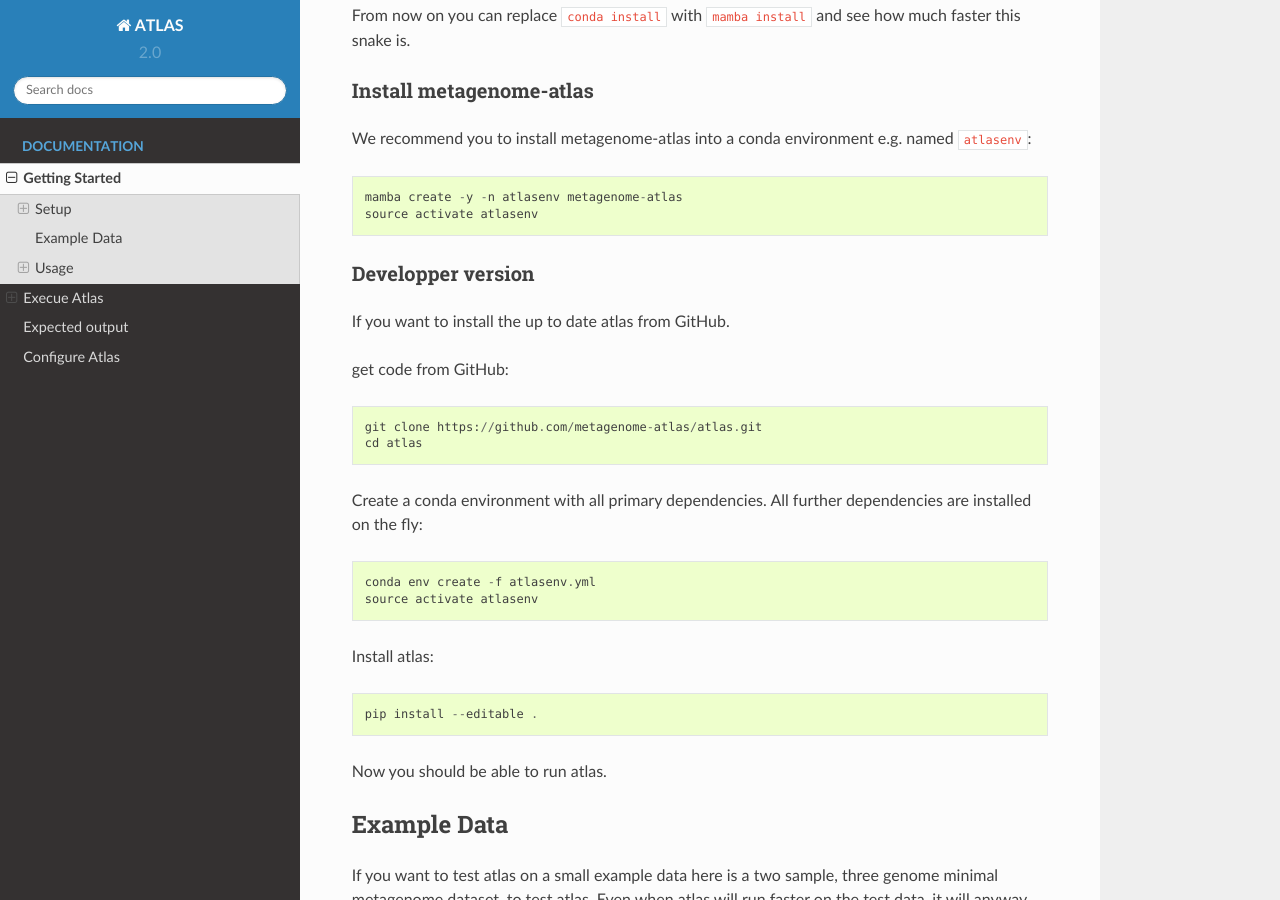
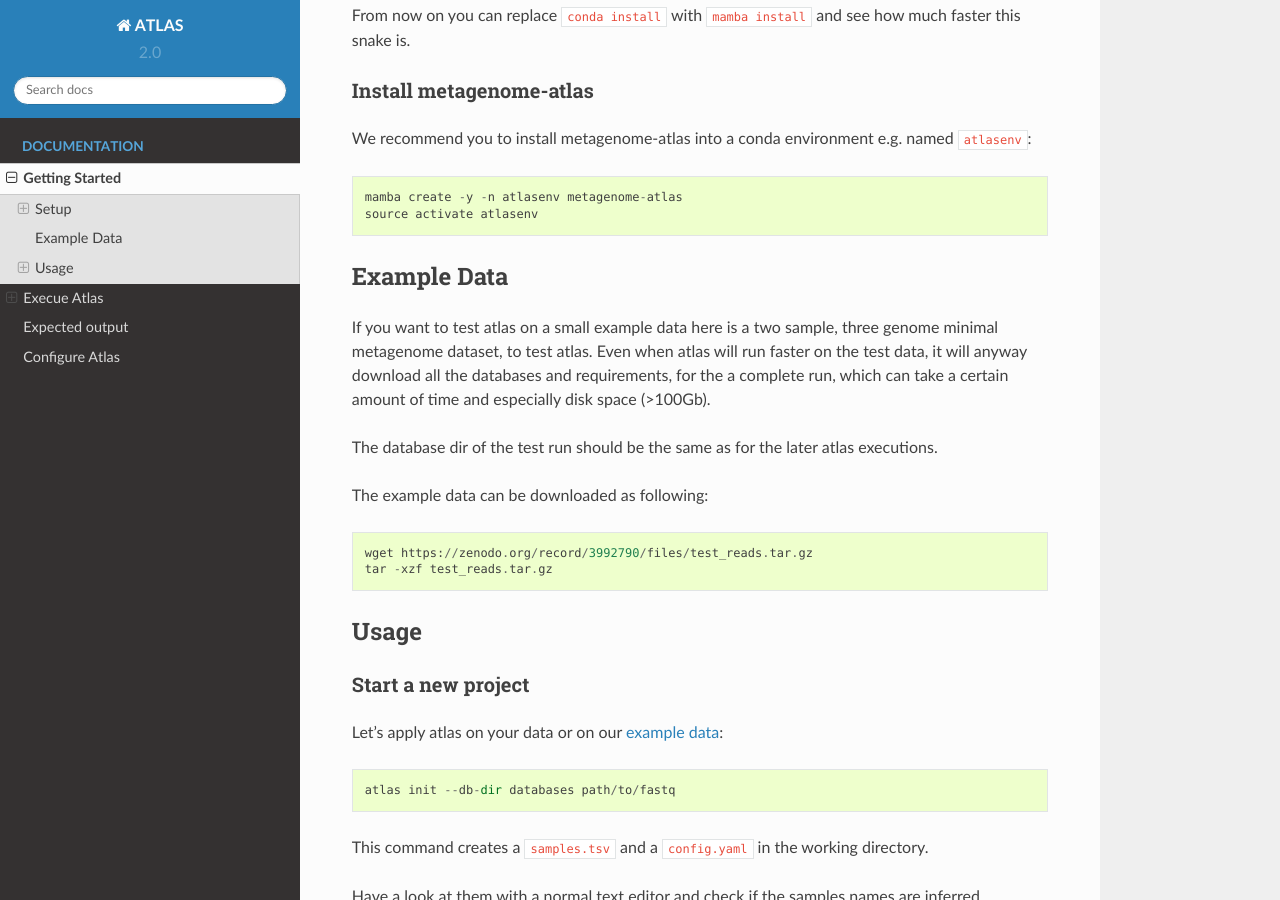
Before and after one commit to metagenome-atlas/atlas, a Sphinx documentation site: the page built from docs/usage/getting_started.rst, in a window 1280 px wide and 900 px high, scrolled down 911 px. Built offline with Sphinx 7.4.7 and the Read the Docs theme 2.0.0, drawn with Linux system fonts in a browser that asks for light colours; pages that are not in the unit, such as notebooks, are missing from menus.

Commit message:
no dev setup

```diff
--- a/docs/usage/getting_started.rst
+++ b/docs/usage/getting_started.rst
@@ -43,27 +43,7 @@ We recommend you to install metagenome-atlas into a conda environment e.g. named
     mamba create -y -n atlasenv metagenome-atlas
     source activate atlasenv
 
-Developper version
-------------------
 
-If you want to install the up to date atlas from GitHub.
-
-get code from GitHub::
-
-  git clone https://github.com/metagenome-atlas/atlas.git
-  cd atlas
-
-Create a conda environment with all primary dependencies. All further dependencies are installed on the fly::
-
-  conda env create -f atlasenv.yml
-  source activate atlasenv
-
-Install atlas::
-
-  pip install --editable .
-
-
-Now you should be able to run atlas.
 
 
 .. _`example data`:
```
